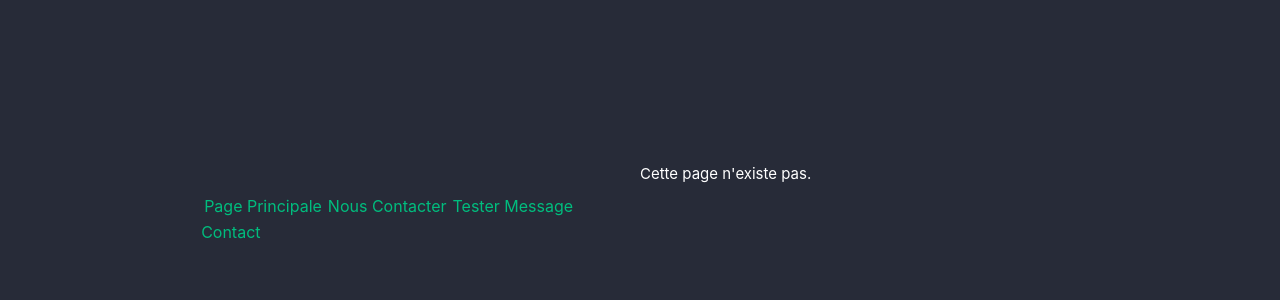
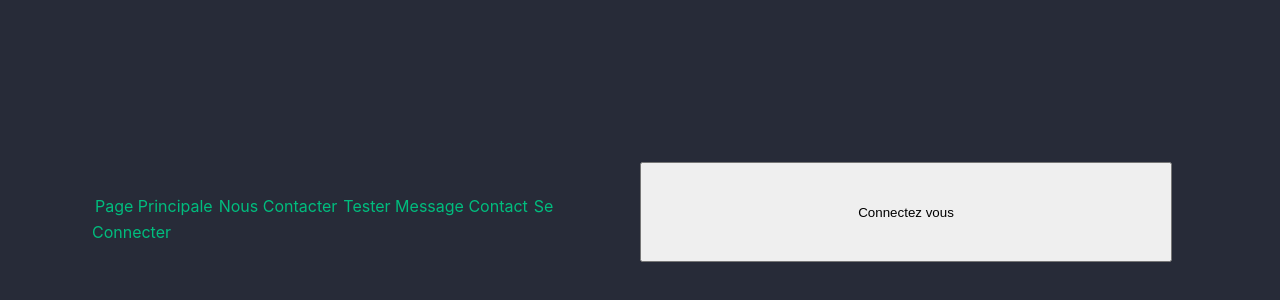
Before and after one commit to GregMarshall999/initiation, a Vue app: page /login in a window 1280 px wide. Shown: the part 188-488 px from the top of the page. Built offline with nearby package versions, Linux system fonts and the light colour scheme.

Commit message:
interception

```diff
--- a/src/components/Navigation.vue
+++ b/src/components/Navigation.vue
@@ -3,5 +3,24 @@
         <router-link to="/">Page Principale</router-link>
         <router-link :to="{ name: 'Contact' }">Nous Contacter</router-link>
         <router-link :to="{ name: 'Message', params: { message: 'Test' } }">Tester Message Contact</router-link>
+        <router-link v-if="!isConnected" :to="{ name: 'Profil' }" @click="connecter">Se Connecter</router-link>
+        <router-link v-else :to="{ name: 'Home' }" @click="deconnecter">Se Déonnecter</router-link>
     </nav>
 </template>
+
+<script setup>
+import { ref } from 'vue';
+
+const isConnected = ref(localStorage.connecte && localStorage.connecte === 'true');
+
+const connecter = () => {
+    localStorage.connecte = true;
+    isConnected.value = true;
+};
+
+const deconnecter = () => {
+    localStorage.connecte = false;
+    isConnected.value = false;
+}
+
+</script>
--- a/src/router/index.js
+++ b/src/router/index.js
@@ -1,7 +1,9 @@
 import Contact from '@/views/Contact.vue'
 import Home from '@/views/Home.vue'
+import Login from '@/views/Login.vue'
 import MessageContact from '@/views/MessageContact.vue'
 import NotFound from '@/views/NotFound.vue'
+import Profil from '@/views/Profil.vue'
 import { createRouter, createWebHistory } from 'vue-router'
 
 const router = createRouter({
@@ -24,6 +26,22 @@ const router = createRouter({
       props: true
     },
     {
+      path: '/login',
+      name: 'Login',
+      component: Login,
+      meta: {
+        titrePage: 'Se connecter'
+      }
+    },
+    {
+      path: '/profil',
+      name: 'Profil',
+      component: Profil,
+      meta: {
+        titrePage: 'Mon Profil'
+      }
+    },
+    {
       path: '/:pathMatch(.*)*',
       name: 'NotFound',
       component: NotFound
@@ -31,7 +49,21 @@ const router = createRouter({
   ]
 })
 
+router.beforeEach((to, _, next) => {
+  const titlePages = ['Login', 'Profil'];
 
+  if(titlePages.includes(to.name)) {
+    document.title = to.meta.titrePage;
+  }
+  else {
+    document.title = 'Vue Initiation';
+  }
 
+  if(to.name === 'Profil' && (!localStorage.connecte || localStorage.connecte === 'false')) {
+    next({ name: 'Home' });
+  } else {
+    next();
+  }
+});
 
 export default router
--- /dev/null
+++ b/src/views/Login.vue
@@ -0,0 +1,14 @@
+<template>
+    <button @click="connexion">Connectez vous</button>
+</template>
+
+<script setup>
+import { useRouter } from 'vue-router';
+
+
+const router = useRouter();
+const connexion = () => {
+    localStorage.connecte = true;
+    router.push({ name: 'Profil' });
+};
+</script>
--- /dev/null
+++ b/src/views/Profil.vue
@@ -0,0 +1,3 @@
+<template>
+    <h1>Bienvenu sur votre profil.</h1>
+</template>
```
